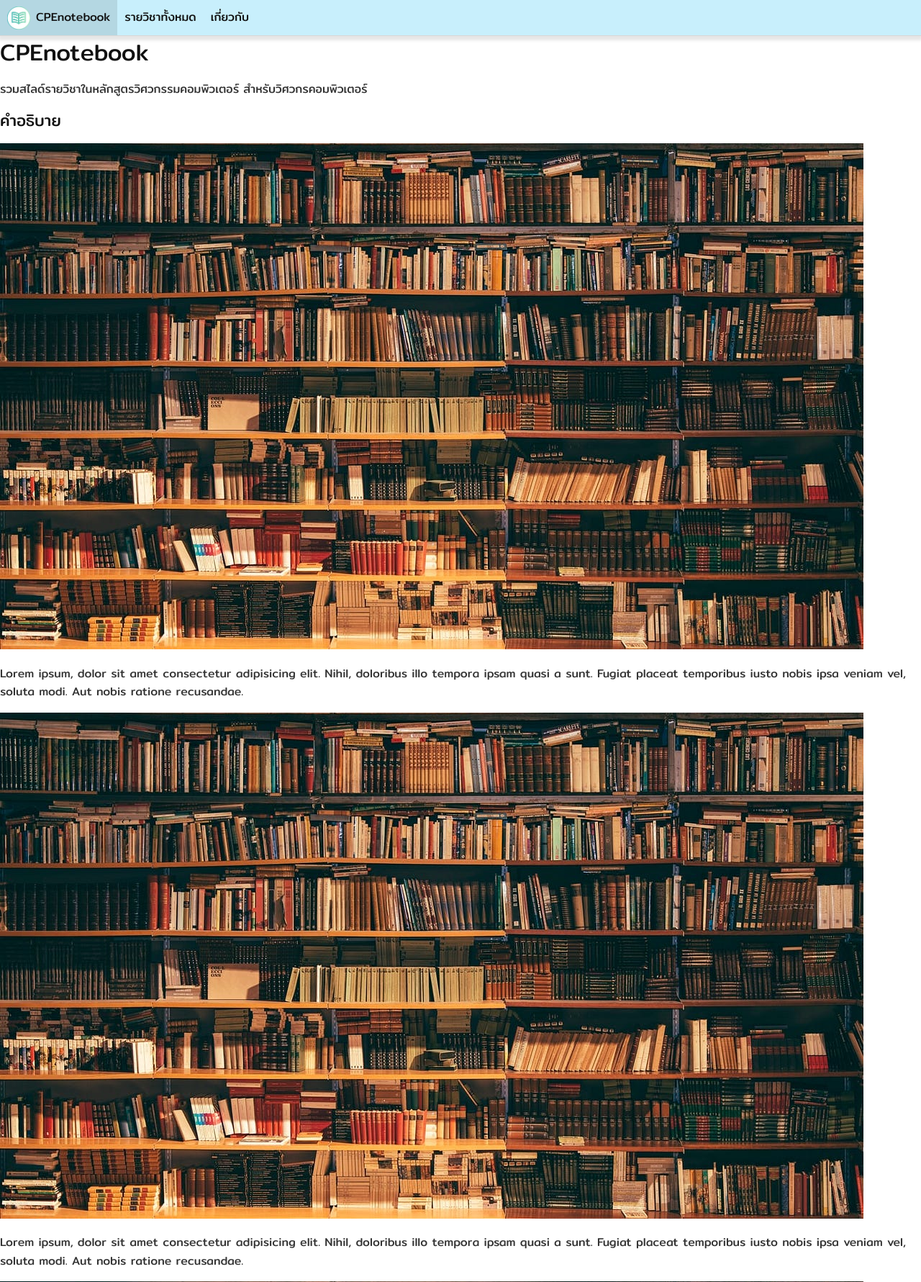
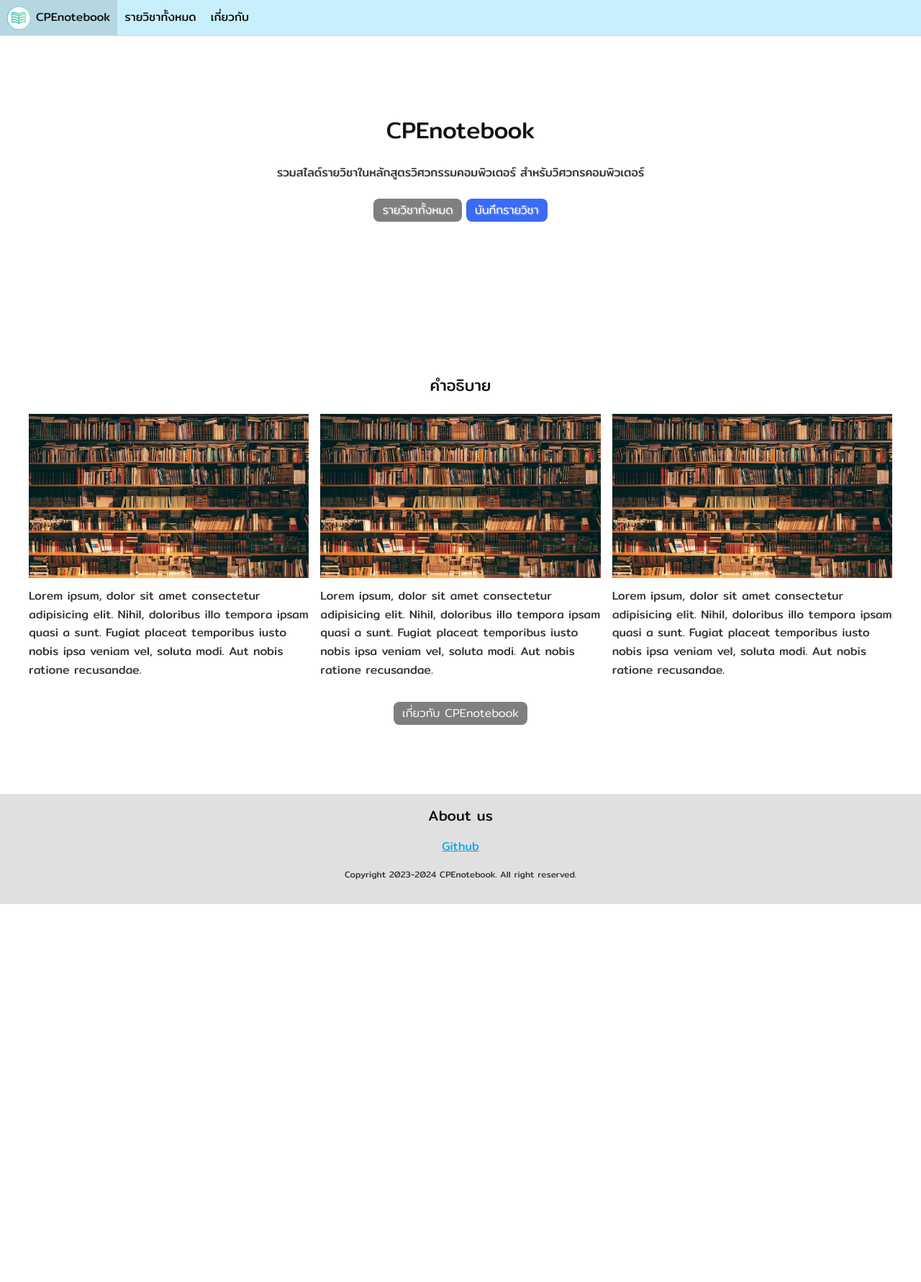
Before and after one commit to tahhh2234/CPEnotebook, a Django app: page / in a window 1280 px wide. Shown: the top 1781 px of the page at 72% size. After the commit the page ends 1256 px from the top, so only its background shows below. Run offline with Django 5.2, Linux system fonts and the light colour scheme.

Commit message:
modify home

```diff
--- a/cpe-notebook-new/app_general/static/app_general/main.css
+++ b/cpe-notebook-new/app_general/static/app_general/main.css
@@ -18,6 +18,61 @@
 /*global*/
 *, ::before, ::after {
   box-sizing: border-box;
+}
+
+.button{
+  color: #ffffff;
+  background-color: #807e7e;
+  border: none;
+  border-radius: 8px;
+  font-weight: 300;
+  line-height: 1;
+  display: inline-block;
+  padding: 8px 12px;
+  margin-bottom: 16px;
+  text-decoration: none;
+}
+
+.button-primary{
+  background-color: rgb(58, 107, 244);
+}
+
+.content-section{
+  padding: 64px 16px;
+}
+
+.content-container{
+  max-width: 1200px;
+  margin-left: auto;
+  margin-right: auto;
+}
+
+.content-title{
+  margin-bottom: 24px;
+}
+
+.grid{
+  display: grid;
+  grid-template-columns: 1fr;
+  column-gap: 16px;
+  row-gap: 16px;
+  margin-bottom: 16px;
+}
+
+@media screen and (min-width: 720px){
+  .grid-2{
+    grid-template-columns: 1fr 1fr;
+  }
+
+  .grid-3{
+    grid-template-columns: 1fr 1fr 1fr;
+  }
+}
+
+.img-block{
+  display: block;
+  max-width: 100%;
+  margin-bottom: 12px;
 }
 
 html{
@@ -61,10 +116,16 @@ h6{
 p{
   font-size: 16px;
   line-height: 1.6;
+  margin-top: 0px;
+  margin-bottom: 16px;
 }
 
 a{
   color: rgb(18, 167, 231);
+}
+
+.text-center{
+  text-align: center;
 }
 
 /*site-header*/
@@ -109,3 +170,20 @@ a{
 .site-footer-copyrigth{
   font-size: 12px;
 }
+
+/*home-landing-section*/
+.home-landing-section{
+  background-color: #ffffff;
+  /* background-image: url('logo.png'); */
+  background-position: center;
+  background-size: contain;
+  background-repeat: no-repeat;
+  text-align: center;
+  padding: 108px 16px;
+}
+
+.home-landing-text{
+  text-shadow: 1px 1px 2px rgba(214, 214, 214, 0.8);
+  margin-top: 0px;
+  margin-bottom: 24px;
+}
--- a/cpe-notebook-new/app_general/templates/app_general/home.html
+++ b/cpe-notebook-new/app_general/templates/app_general/home.html
@@ -2,29 +2,34 @@
 {% load static %}
 
 {% block content %}
+<section class="home-landing-section">
+    <h1 class="home-landing-text">CPEnotebook</h1>
+    <p class="home-landing-text">รวมสไลด์รายวิชาในหลักสูตรวิศวกรรมคอมพิวเตอร์ สำหรับวิศวกรคอมพิวเตอร์</p>
+    <p class="home-landing-text">
+        <a class="button" href="{% url 'notebooks' %}">รายวิชาทั้งหมด</a>
+        <a class="button button-primary" href="{% url 'library' %}">บันทึกรายวิชา</a>
+    </p>
+</section>
+<section class="content-section">
+    <div class="content-container">
+        <h4 class="content-title text-center">คำอธิบาย</h4>
+        <div class="grid grid-3">
             <div>
-    <h1>CPEnotebook</h1>
-    <p>รวมสไลด์รายวิชาในหลักสูตรวิศวกรรมคอมพิวเตอร์ สำหรับวิศวกรคอมพิวเตอร์</p>
-</div>
-<section>
-    <h4>คำอธิบาย</h4>
-    <div>
-        <div>
-            <img src="{% static 'app_general/library.jpg' %}">
-        </div>
+                <img class="img-block" src="{% static 'app_general/library.jpg' %}">
                 <p>Lorem ipsum, dolor sit amet consectetur adipisicing elit. Nihil, doloribus illo tempora ipsam quasi a sunt. Fugiat placeat temporibus iusto nobis ipsa veniam vel, soluta modi. Aut nobis ratione recusandae.</p>
             </div>
             <div>
-        <div>
-            <img src="{% static 'app_general/library.jpg' %}">
-        </div>
+                <img class="img-block" src="{% static 'app_general/library.jpg' %}">
                 <p>Lorem ipsum, dolor sit amet consectetur adipisicing elit. Nihil, doloribus illo tempora ipsam quasi a sunt. Fugiat placeat temporibus iusto nobis ipsa veniam vel, soluta modi. Aut nobis ratione recusandae.</p>
             </div>
             <div>
-        <div>
-            <img src="{% static 'app_general/library.jpg' %}">
+                <img class="img-block" src="{% static 'app_general/library.jpg' %}">
+                <p>Lorem ipsum, dolor sit amet consectetur adipisicing elit. Nihil, doloribus illo tempora ipsam quasi a sunt. Fugiat placeat temporibus iusto nobis ipsa veniam vel, soluta modi. Aut nobis ratione recusandae.</p>
             </div>
-        <p>Lorem ipsum, dolor sit amet consectetur adipisicing elit. Nihil, doloribus illo tempora ipsam quasi a sunt. Fugiat placeat temporibus iusto nobis ipsa veniam vel, soluta modi. Aut nobis ratione recusandae.</p>
+        </div>
+        <p class="text-center">
+            <a class="button" href="{% url 'about' %}">เกี่ยวกับ CPEnotebook</a>
+        </p>
     </div>
 </section>
 
```
Also changed, not shown: cpe-notebook-new/app_general/static/app_general/logo_trans.png (added). Lines whose indentation alone changed are shown as unchanged.
